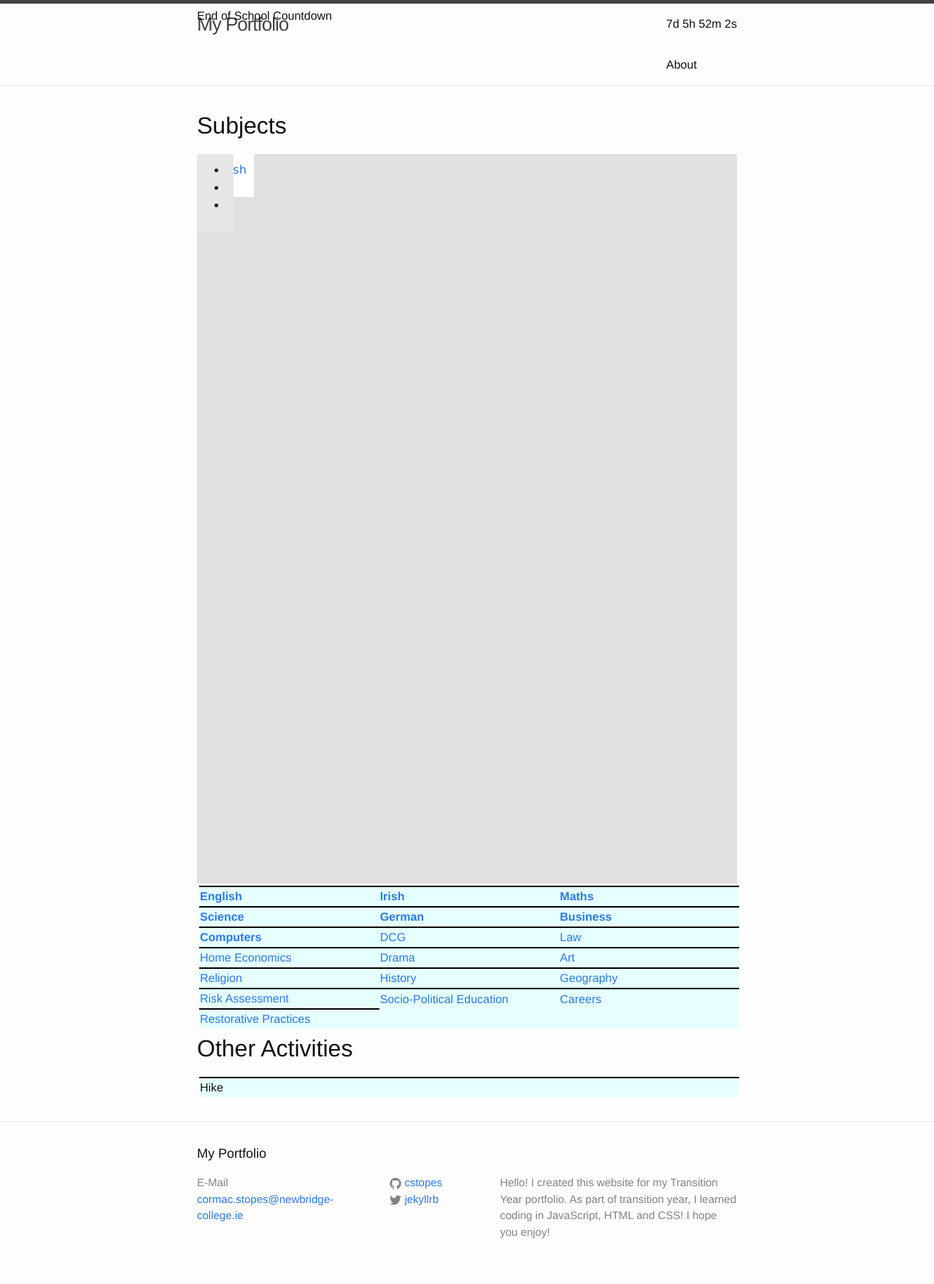
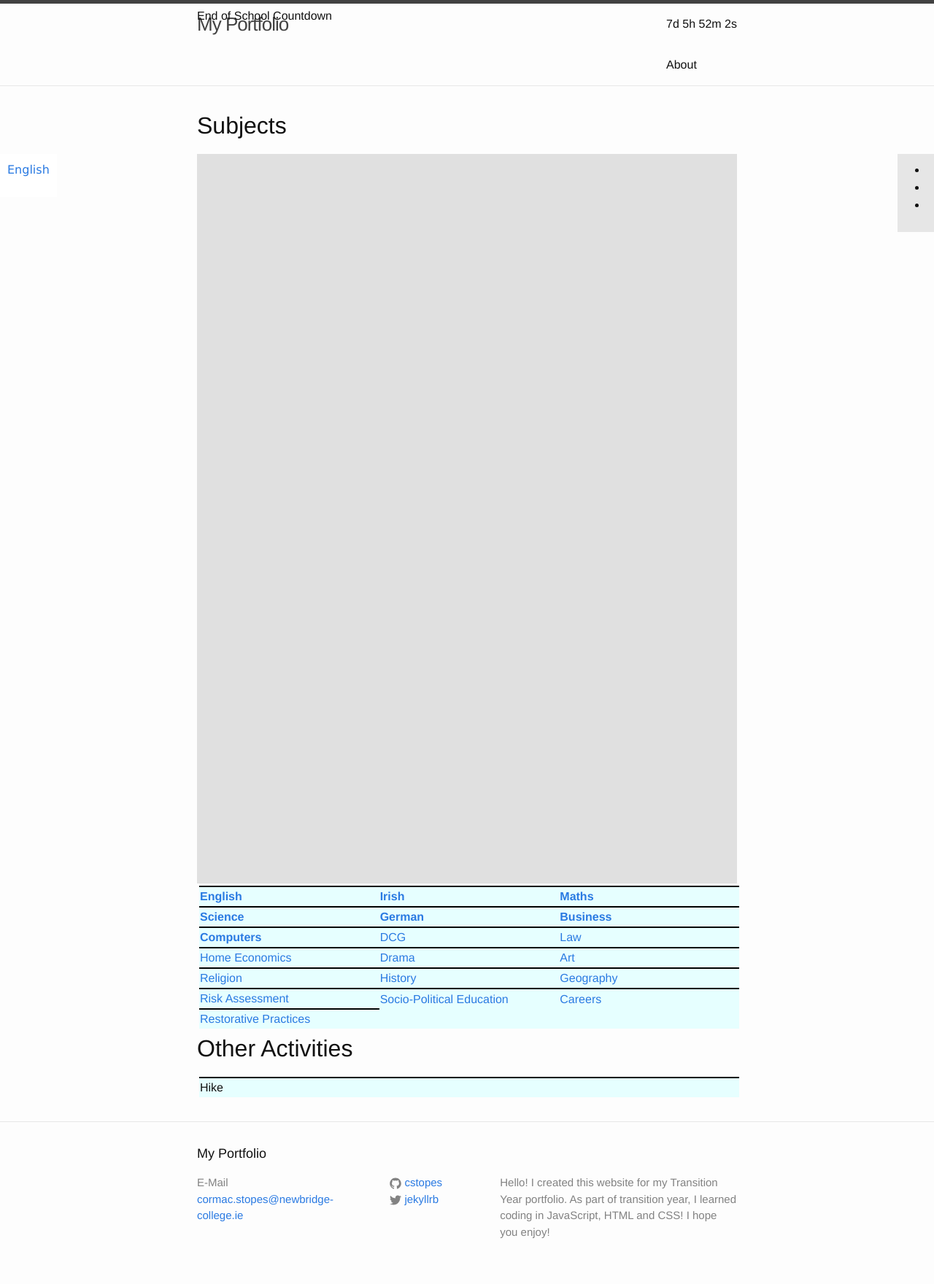
Before and after one commit to cstopes/cstopes.github.io, a Jekyll site: the page built from index.html, in a window 1280 px wide. Shown: the whole page at 73% size. Built offline with Jekyll 4.4.1, drawn with Linux system fonts in a browser that asks for light colours.

Commit message:
Update index.html

```diff
--- a/index.html
+++ b/index.html
@@ -6,10 +6,10 @@ layout: default
   <div class = "home">
   <h1>Subjects</h1>
     <div class = "subBox">
-      <div class = "subBox_subject">
+      <div class = "subBox_subject left">
         <p><a class = "subjectTitle" href = "/2017/04/04/english.html" target = "_blank">English</a><p>
       </div>
-      <div class = "subBox_examples">
+      <div class = "subBox_examples right">
         <ul>
           <li></li>
           <li></li>
```
